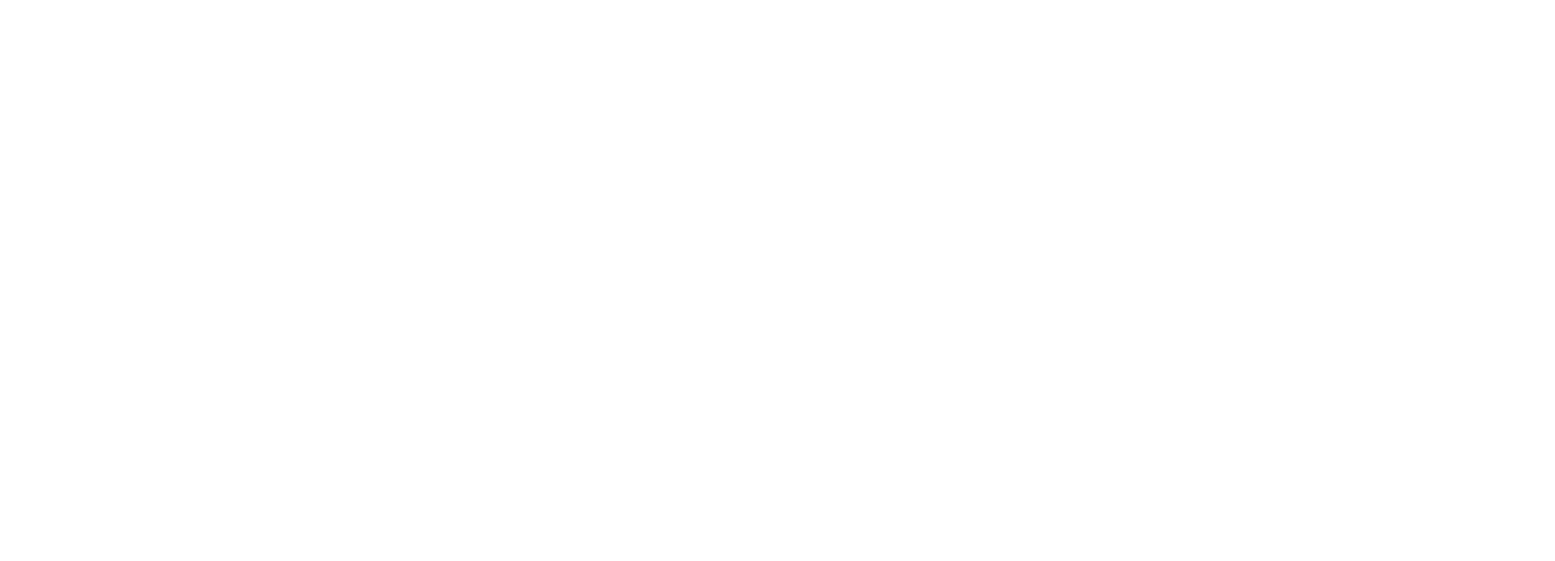
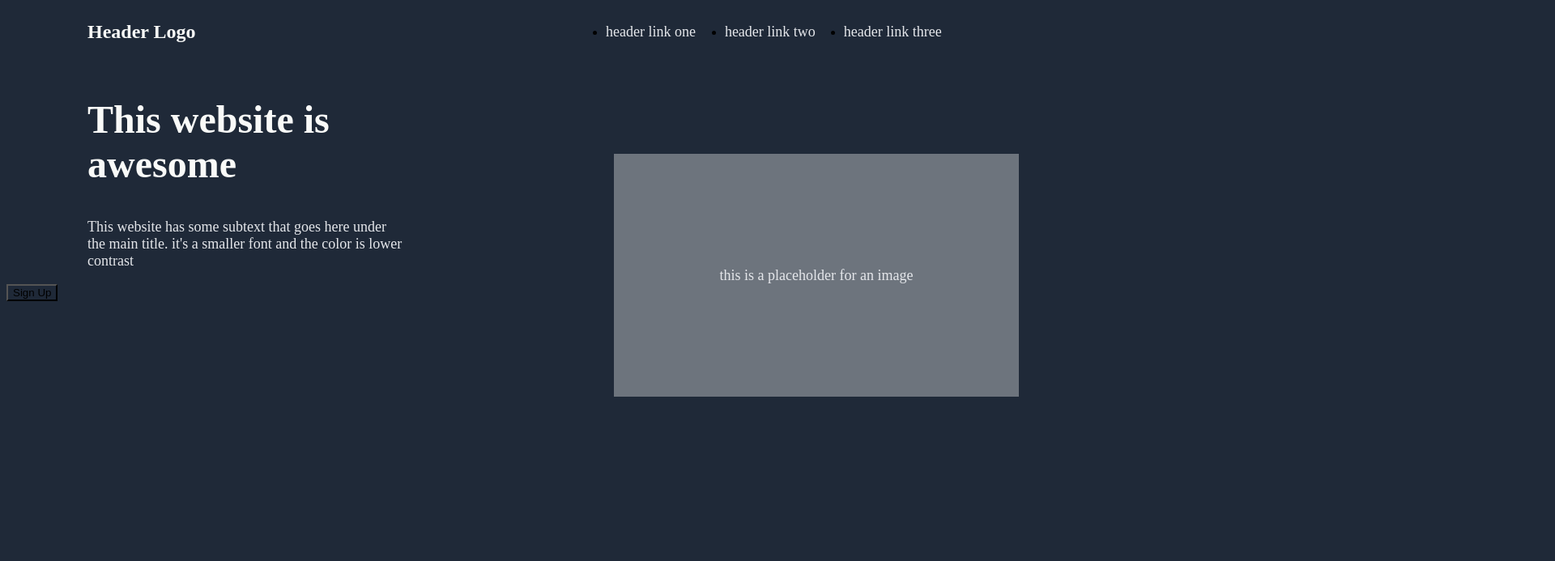
Before and after one commit to MSTRTRPNI/odin_landingpage, a plain HTML site: page index.html in a window 1280 px wide. Shown: the top 693 px of the page at 81% size, 1920 px wide, since content can reach past the window. Drawn offline with Linux system fonts and the light colour scheme.

Commit message:
Modified content inside files

```diff
--- a/index.html
+++ b/index.html
@@ -8,6 +8,20 @@
         <meta name="viewport" content="width=device-width, initial-scale=1">
         <link rel="stylesheet" href="styles.css">
     </head>
+    <header>
+        <h1 class="headerlogo">Header Logo</h1>
+        <ul>
+            <li><a href="#">header link one</a></li>
+            <li><a href="#">header link two</a></li>
+            <li><a href="#">header link three</a></li>
+        </ul>
+        <h2>This website is<br> awesome</h2>
+        <p>This website has some subtext that goes here under<br> the main title. it's a smaller font and the color is lower<br> contrast</p>
+            <input type="button" value="Sign Up" />
+            <div class="placeholder">
+                <p class="placeholderimg">this is a placeholder for an image</p>
+            </div>
+    </header>
     <body>
 
     </body>
--- a/styles.css
+++ b/styles.css
@@ -0,0 +1,52 @@
+* {
+    background-color: #1F2938;
+}
+.headerlogo {
+    color: #F9FaF8;
+    font-weight: bold;
+    font-size: 24px;
+    position: relative;
+    left: 100px;
+    top: 10px;
+
+}
+a {
+    color: #e5e7eb;
+    font-size: 18px;
+    text-decoration: none;
+}
+ul {
+    display: flex;
+    position: relative;
+    left: 700px;
+    bottom: 30px;
+}
+li {
+    flex: .12;
+}
+h2 {
+    color:#F9FaF8;
+    font-size: 48px;
+    font-weight: 800;
+    position: relative;
+    left: 100px;
+}
+p {
+    color: #e5e7eb;
+    font-size: 18px;
+    position: relative;
+    left: 100px;
+}
+.placeholder .placeholderimg {
+    background-color: #6D747D;
+    width: 500px;
+    height: 300px;
+    position: relative;
+    left: 750px;
+    bottom: 200px;
+}
+.placeholderimg {
+    color: #e5e7eb;
+    text-align: center;
+    line-height: 300px;
+}
```
